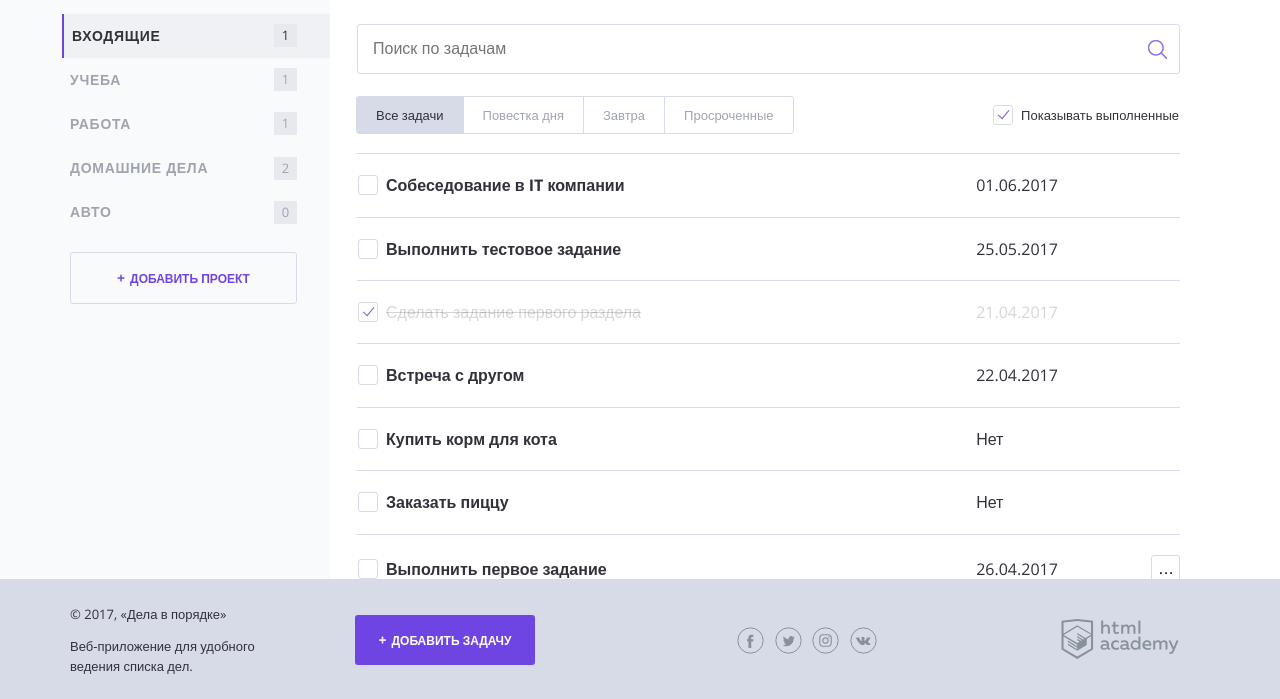
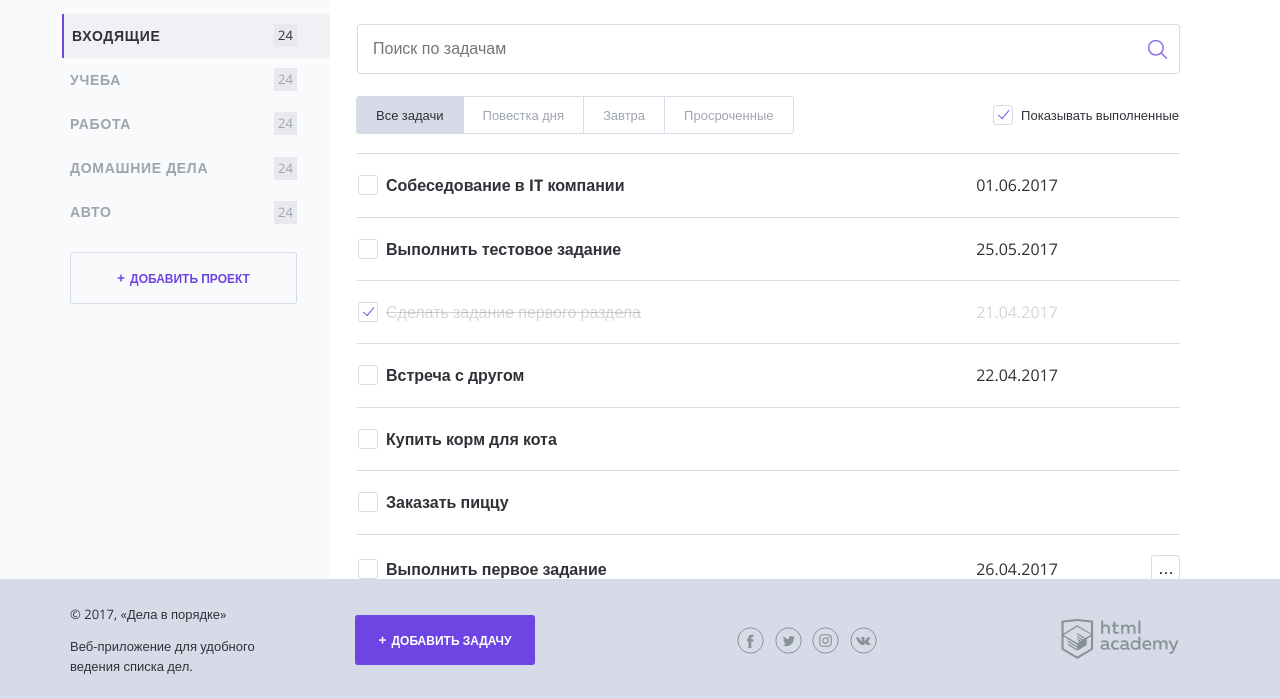
Before and after one commit to simonenko89/109617-doingsdone, a PHP site: page / in a window 1280 px wide. Shown: the part 125-824 px from the top of the page. Run offline with PHP 8.4, Linux system fonts and the light colour scheme; data that the repository does not hold is empty.

Commit message:
changed name of variables, changed values of variables

```diff
--- a/index.php
+++ b/index.php
@@ -18,52 +18,39 @@ $tasks = [
     'task' => 'Собеседование в IT компании',
     'due_date' => "01.06.2017",
     'project' => 'Работа',
-    'realized' => 'Нет'
+    'realized' => false
   ],
   [
     'task' => 'Выполнить тестовое задание',
     'due_date' => "25.05.2017",
     'project' => 'Работа',
-    'realized' => 'Нет'
+    'realized' => false
   ],
   [
     'task' => 'Сделать задание первого раздела',
     'due_date' => "21.04.2017",
     'project' => 'Учеба',
-    'realized' => 'Да'
+    'realized' => true
   ],
   [
     'task' => 'Встреча с другом',
     'due_date' => "22.04.2017",
     'project' => 'Входящие',
-    'realized' => 'Нет'
+    'realized' => false
   ],
   [
     'task' => 'Купить корм для кота',
-    'due_date' => 'Нет',
+    'due_date' => null,
     'project' => 'Домашние дела',
-    'realized' => 'Нет'
+    'realized' => false
   ],
   [
     'task' => 'Заказать пиццу',
-    'due_date' => 'Нет',
+    'due_date' => null,
     'project' => 'Домашние дела',
-    'realized' => 'Нет'
+    'realized' => false
   ]
 ];
-
-//функция подсчета вхождений элемента в массив
-function count_value($value, $array) {
-  $i = 0;
-  $k = 0;
-  while($i < count($array)) {
-    $i++;
-    if ($array[$i]['project'] == $value) {
-      $k++;
-    }
-  }
-  return $k;
-}
 
 ?>
 <!DOCTYPE html>
@@ -109,10 +96,10 @@ function count_value($value, $array) {
 
                 <nav class="main-navigation">
                     <ul class="main-navigation__list">
-                      <?php foreach ($project_list as $task): ?>
-                        <li class="main-navigation__list-item <?=$task == $project_list[0] ? 'main-navigation__list-item--active' : '';?>" >
-                            <a class="main-navigation__list-item-link" href="#"><?=$task;?></a>
-                            <span class="main-navigation__list-item-count"><?=count_value($task, $tasks);?></span>
+                      <?php foreach ($project_list as $index => $project): ?>
+                        <li class="main-navigation__list-item <?=$index == 0 ? 'main-navigation__list-item--active' : '';?>" >
+                            <a class="main-navigation__list-item-link" href="#"><?=$project;?></a>
+                            <span class="main-navigation__list-item-count">24</span>
                         </li>
                       <?php endforeach; ?>
                     </ul>
@@ -160,15 +147,15 @@ function count_value($value, $array) {
                 </div>
 
                 <table class="tasks">
-                  <?php foreach ($tasks as $key => $val): ?>
-                    <tr class="tasks__item task <?=$val['realized'] == 'Да' ? 'task--completed' : '';?>">
+                  <?php foreach ($tasks as $index => $task): ?>
+                    <tr class="tasks__item task <?=$task['realized'] ? 'task--completed' : '';?>">
                         <td class="task__select">
                             <label class="checkbox task__checkbox">
-                                <input class="checkbox__input visually-hidden" type="checkbox" <?=$val['realized'] == 'Да' ? 'checked' : '';?>>
-                                <span class="checkbox__text"><?=$val['task'];?></span>
+                                <input class="checkbox__input visually-hidden" type="checkbox" <?=$task['realized'] ? 'checked' : '';?>>
+                                <span class="checkbox__text"><?=$task['task'];?></span>
                             </label>
                         </td>
-                        <td class="task__date"><?=$val['due_date'];?></td>
+                        <td class="task__date"><?=$task['due_date'] ? $task['due_date'] : '';?></td>
 
                         <td class="task__controls">
                         </td>
```
